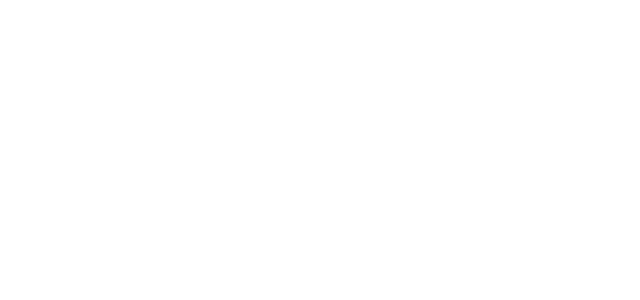
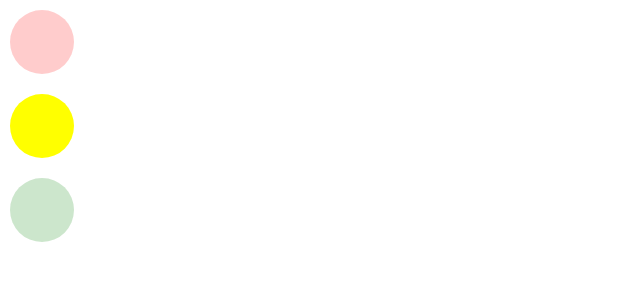
Before and after one commit to HoangNguyen58TH1/LearnReactJS, a React (Create React App) app: page / in a window 1280 px wide. Shown: the top 300 px of the page, without its empty margins (0-640 px from the left). Built offline with nearby package versions, Linux system fonts and the light colour scheme.

Commit message:
done trafficLight with state of trafficLight.js

```diff
--- a/src/App.js
+++ b/src/App.js
@@ -1,8 +1,11 @@
 import './App.css';
+import './components/TrafficLight'
+import TrafficLight from './components/TrafficLight';
 
 function App() {
   return (
     <div className="App">
+      <TrafficLight />
     </div>
   );
 }
--- /dev/null
+++ b/src/components/TrafficLight.css
@@ -0,0 +1,29 @@
+.trafficLight{
+  display: flex;
+  flex-direction: column;
+}
+
+.trafficLight .bulb{
+  width: 64px;
+  height: 64px;
+  display: inline-block;
+  border-radius: 50%;
+  margin: 10px;
+  opacity: .2;
+}
+
+.trafficLight .bulb.active{
+  opacity: 1;
+}
+
+.trafficLight .bulb.red{
+  background-color: red;
+}
+
+.trafficLight .bulb.yellow{
+  background-color: yellow;
+}
+
+.trafficLight .bulb.green{
+  background-color: green;
+}
--- /dev/null
+++ b/src/components/TrafficLight.js
@@ -0,0 +1,54 @@
+import React, { Component } from 'react';
+import './TrafficLight.css'
+import classNames from 'classnames/bind';
+
+const RED = 0;
+const YELLOW = 1;
+const GREEN = 2;
+
+class TrafficLight extends Component {
+  constructor(){
+    super();
+    this.state = {
+      currentColor: RED
+    }
+
+    setInterval(() => {
+      this.setState({
+        currentColor: this.getNextColor(this.state.currentColor)
+      })
+    }, 1000)
+  }
+
+  getNextColor(color) {
+    switch(color) {
+      case RED:
+        return YELLOW;
+      case YELLOW:
+        return GREEN;
+      default:
+        return RED;
+    }
+  }
+
+  render() {
+    const { currentColor } = this.state;
+    console.log('Rendering...', currentColor);
+    return (
+      <div className="trafficLight">
+        <div className={ classNames('bulb', 'red', {
+          active: currentColor === RED
+        }) } />
+        <div className={ classNames('bulb', 'yellow', {
+          active: currentColor === YELLOW
+        }) }/>
+        <div className={ classNames('bulb', 'green', {
+          active: currentColor === GREEN
+        }) }/>
+      </div>
+    )
+  }
+
+}
+
+export default TrafficLight;
```
Also changed, not shown: 1 other file (tests, documents, lock files or other folders).
